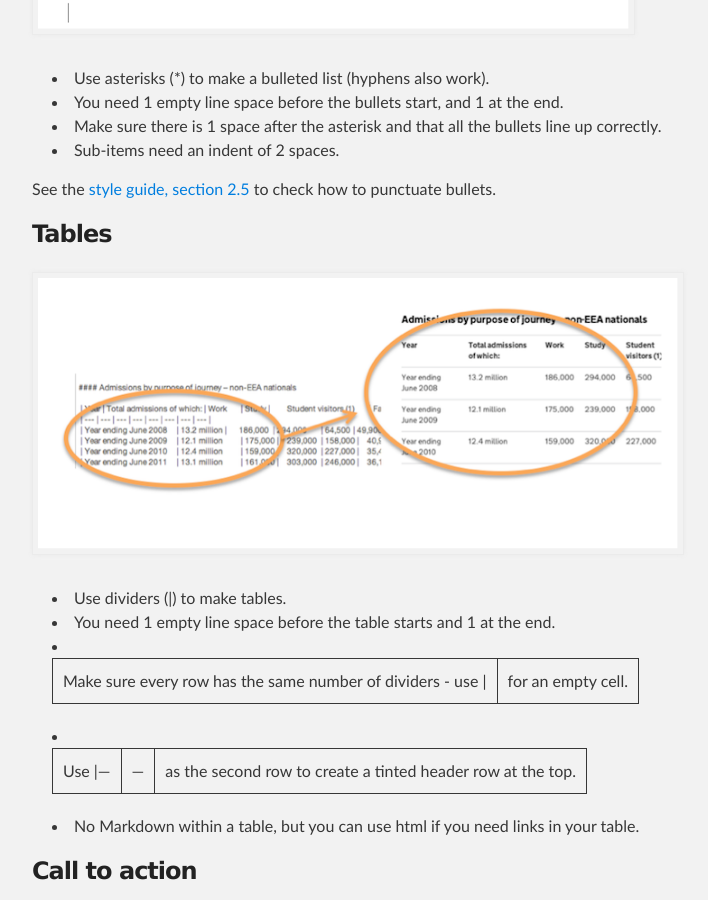
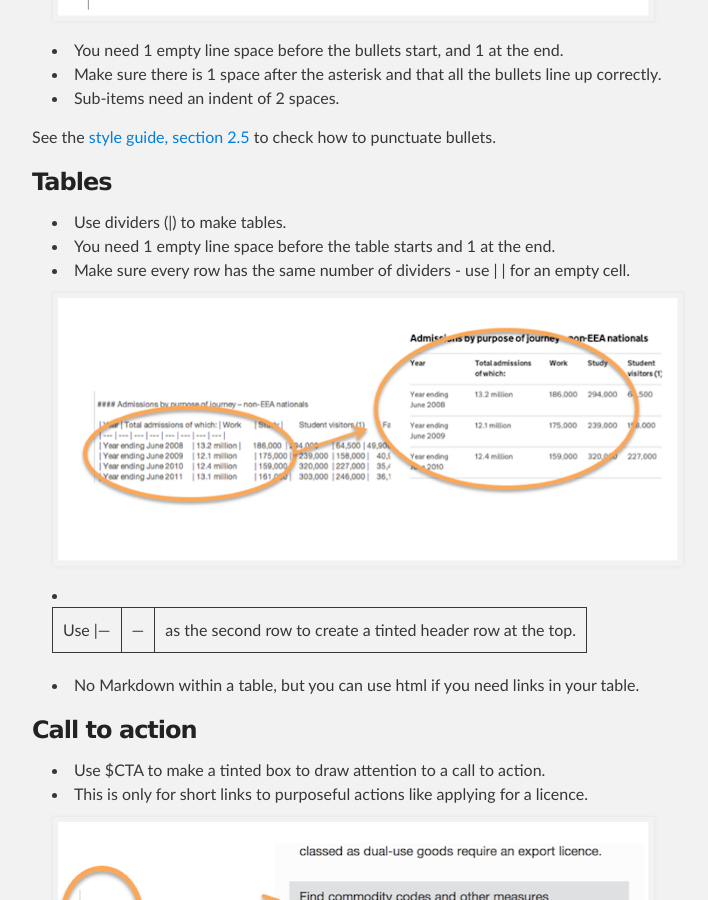
Before and after one commit to alphagov/inside-government-admin-guide, a Jekyll site: the page built from first-steps/markdown.md, in a window 1280 px wide and 900 px high, scrolled down 1734 px. Shown: the whole window, without its empty margins (288-996 px from the left). Built offline with Jekyll 4.4.1, drawn with Linux system fonts in a browser that asks for light colours.

Commit message:
Update markdown.md

```diff
--- a/first-steps/markdown.md
+++ b/first-steps/markdown.md
@@ -12,11 +12,9 @@
 
 ### Headers and sub-headers
 
-![Markdown 2](markdown-2.png)
-
-
 *  Use 2 hashtags (\##) for a main heading and 3 or 4 hashtags for sub-headings. These are your H2s, H3s and H4s.
 *  Don't use 1 hashtag or you will get a title heading in the middle of your document. The box where you enter the title will assign it the H1 style automatically, you don't need to use Markdown in this box.
+![Markdown 2](markdown-2.png)
 *  Use the headers in sequence, ie an H3 needs to be preceded by an H2 and an H4 needs an H3.
 
 The [Create a document](http://alphagov.github.io/inside-government-admin-guide/creating-documents/creating-a-new-doc.html) section has more about titles, summaries and sub-headers.
@@ -24,19 +22,17 @@
 
 ### Links
 
-![Markdown 3](markdown-3.png)
-
 *  Use square brackets for the link text and round brackets for the link URL.
 *  Make sure there are no spaces between the brackets.
+![Markdown 3](markdown-3.png)
 
 The [Add links](http://alphagov.github.io/inside-government-admin-guide/creating-documents/add-links.html) section explains how to create internal and external links.
 
 
 ### Bullets
 
+*  Use asterisks (\*) to make a bulleted list (hyphens also work).
 ![Markdown 4](markdown-4.png)
-
-*  Use asterisks (\*) to make a bulleted list (hyphens also work).
 *  You need 1 empty line space before the bullets start, and 1 at the end.
 *  Make sure there is 1 space after the asterisk and that all the bullets line up correctly.
 *  Sub-items need an indent of 2 spaces.
@@ -46,28 +42,24 @@
 
 ### Tables
 
-![Markdown 5](markdown-5.png)
-
 *  Use dividers (\|) to make tables.
 *  You need 1 empty line space before the table starts and 1 at the end.
 *  Make sure every row has the same number of dividers - use \| | for an empty cell.
+![Markdown 5](markdown-5.png)
 *  Use \|---|---| as the second row to create a tinted header row at the top.
 *  No Markdown within a table, but you can use html if you need links in your table.
 
 
 ### Call to action
 
-![Markdown 6](markdown-6.png)
-
 *  Use $CTA to make a tinted box to draw attention to a call to action.
 *  This is only for short links to purposeful actions like applying for a licence.
+![Markdown 6](markdown-6.png)
 
 See the [style guide, section 2.15](https://www.gov.uk/designprinciples/styleguide#links) for more advice about writing links.
 
 
 ### Acronyms
-
-![Markdown 7](markdown-7.png)
 
 Acronyms like Rural Payments Agency (RPA) should be spelt out on the first mention with the acronym in round brackets. Use the acronym on its own throughout the rest of the document - RPA - and put your Markdown at the end.
 
```
Also changed, not shown: other parts of first-steps/markdown.md (+1 -0 lines).
